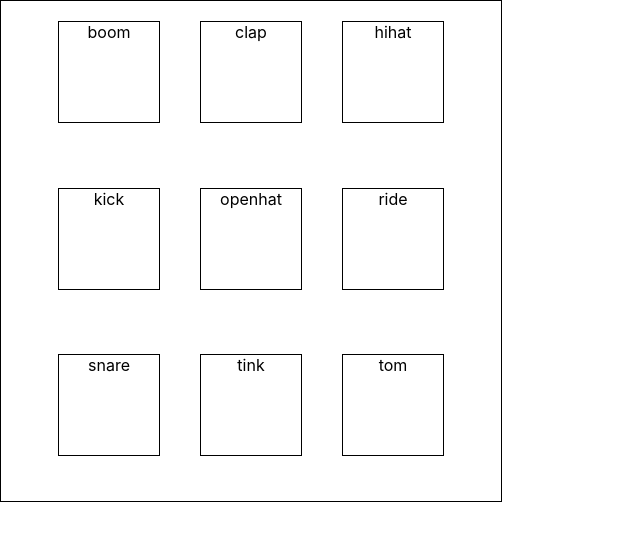
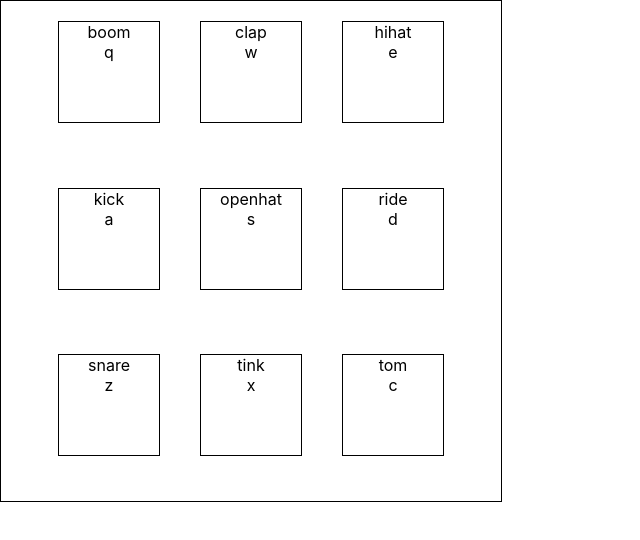
Before and after one commit to emauldin84/drum-pad, a React (Create React App) app: page / in a window 1280 px wide. Shown: the top 540 px of the page, without its empty margins (0-640 px from the left). Built offline with nearby package versions, Linux system fonts and the light colour scheme.

Commit message:
sets currentTime of audio to zero before initiating each play

```diff
--- a/src/App.js
+++ b/src/App.js
@@ -16,6 +16,7 @@ handleKeyDown = (e) => {
         this.setState ({
           pads
         })
+        document.getElementById(`audio-${loop.id}`).currentTime = 0;
         document.getElementById(`audio-${loop.id}`).play()
       }
     })
--- a/src/components/Pad.js
+++ b/src/components/Pad.js
@@ -12,6 +12,8 @@ const Pad = (props) => {
         <div autoFocus className={styles} style={{border: '1px solid black', width: '100px', height: '100px'}} onClick={handleClick}>
             <div className='pad'>
                 {props.padDetails.name}
+                <br/>
+                {props.padDetails.key}
                 <audio id={`audio-${props.padDetails.id}`} src={props.padDetails.audioFile} type="audio/wav"></audio>
 
             </div>
--- a/src/loops/loops.js
+++ b/src/loops/loops.js
@@ -4,7 +4,6 @@ export const loops = [
         name: 'boom',
         audioFile: './boom.wav',
         key: 'q',
-        playing: false,
     },
     {
         id: 2,
```
